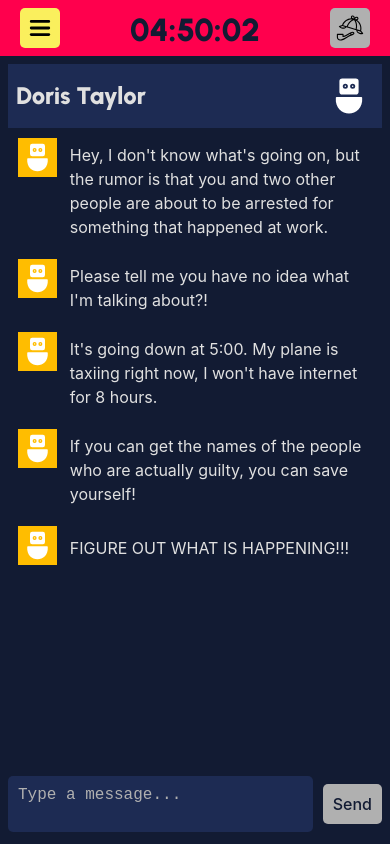
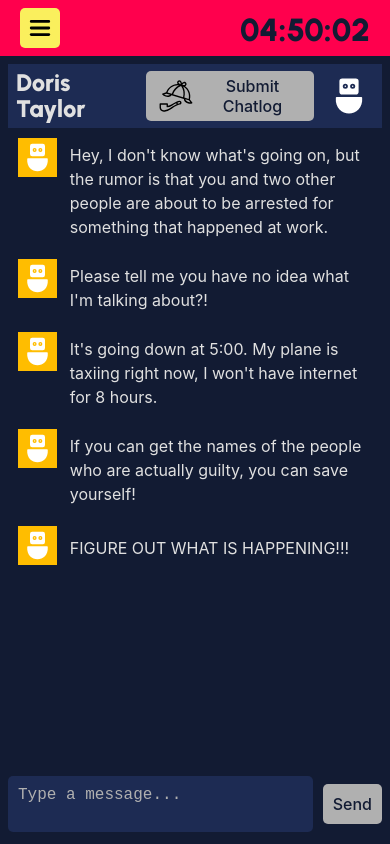
Before and after one commit to brendan-mcmahon/hot-goss, a React (Vite) app: page / in a window 390 px wide. Both pictures are taken after a click on the button "Start Game". Built offline with nearby package versions, Linux system fonts and the light colour scheme.

Commit message:
move evidence button

```diff
--- a/src/App.jsx
+++ b/src/App.jsx
@@ -121,8 +121,6 @@ function App() {
         {chats.length > 0 &&
           <>
             <Header
-              chats={chats}
-              currentChatId={currentChatId}
               openGameOverModal={gameOverModalOpener}
               resetSignal={resetClock}
               handleClockReset={handleClockReset}
@@ -143,12 +141,14 @@ function App() {
               addMessage={addMessage}
               playerName={playerName}
               setIsInfoPanelCollapsed={setIsInfoPanelCollapsed}
+              openGameOverModal={gameOverModalOpener}
             />
             <InfoPanel
               isCollapsed={!showInfoPanel}
               setIsCollapsed={setIsInfoPanelCollapsed}
               chats={chats}
-              currentChatId={currentChatId} />
+              currentChatId={currentChatId}
+              openGameOverModal={gameOverModalOpener} />
           </>}
       </div>
     </>
--- a/src/App.scss
+++ b/src/App.scss
@@ -37,10 +37,15 @@
       font-size: 2rem;
       transform: translateY(3px);
     }
-
+  }
   #evidence-button {
     // transform: translateY(4px);
-
+    display: flex;
+    margin: 10px;
+    .button-content{
+      display: flex;
+      align-items: center;
+    }
     &:hover {
       transform: scale(1.05);
     }
@@ -54,7 +59,6 @@
       }
     }
 
-    }
   }
 
   #InfoPanel {
@@ -221,9 +225,13 @@
       }
     }
 
-    .header {
     #evidence-button {
-        transform: translateY(0);
+      right: 0px;
+      .button-content{
+        display: flex;
+        align-items: center;
+        padding-left: 5px;
+        padding-right: 10px;
       }
     }
 
--- a/src/CharacterProfile.jsx
+++ b/src/CharacterProfile.jsx
@@ -2,8 +2,9 @@ import React from 'react';
 import "./CharacterProfile.scss";
 import ProgressBar from './ProgressBar';
 import botImage from './assets/bot.svg';
+import EvidenceButton from './EvidenceButton';
 
-const CharacterProfile = ({ character }) => {
+const CharacterProfile = ({ character, chats, currentChatId, openGameOverModal }) => {
     if (!character) return null;
 
     return (
@@ -11,7 +12,8 @@ const CharacterProfile = ({ character }) => {
             <div>
                 <h1>{character.Name}</h1>
             </div>
-            <img src={botImage} alt={character.Name} />
+            <EvidenceButton chats={chats} currentChatId={currentChatId} openGameOverModal={openGameOverModal} />
+            <img className='profile-picture' src={botImage} alt={character.Name} />
             <div className="profile-details">
                 <h2>{character.Job}</h2>
                 {/* <h3>{character.Guilty ? "Guilty" : "Innocent"}</h3> */}
--- a/src/CharacterProfile.scss
+++ b/src/CharacterProfile.scss
@@ -3,13 +3,13 @@
 #Character-Profile {
     display: grid;
     grid-template-columns: 1fr;
-    grid-template-rows: auto minmax(auto, 180px) auto;
+    grid-template-rows: auto auto auto;
 
     h1 {
         font-size: 2rem;
     }
 
-    img {
+    .profile-picture {
         width: 100%;
         height: 100%;
     }
--- /dev/null
+++ b/src/EvidenceButton.jsx
@@ -0,0 +1,27 @@
+import React from 'react';
+import { sendEvidence } from './openAiApiService';
+import sherlockIcon from './assets/sherlock.svg';
+
+const EvidenceButton = ({
+    chats,
+    currentChatId,
+    openGameOverModal
+}) => {
+
+    const disabled =
+        chats[currentChatId].messages.length === 0
+        || chats[currentChatId].user.BestFriend;
+
+    const submitEvidence = async () => {
+        const response = await sendEvidence(chats, currentChatId);
+        openGameOverModal(response.message);
+    };
+
+    return (<>
+
+        <button id="evidence-button" className="icon-button" disabled={disabled} onClick={submitEvidence}><div className='button-content'><img src={sherlockIcon} />Submit Chatlog</div></button>
+        </>
+    );
+};
+
+export default EvidenceButton;
--- a/src/Header.jsx
+++ b/src/Header.jsx
@@ -1,32 +1,17 @@
 import React from 'react';
-import { sendEvidence } from './openAiApiService';
 import Clock from './Clock';
-import sherlockIcon from './assets/sherlock.svg';
 import hamburgerIcon from './assets/hamburger.svg';
 
 const Header = ({
-    chats,
-    currentChatId,
     openGameOverModal,
     resetSignal,
     setIsSidebarCollapsed,
     isMobile
 }) => {
-
-    const disabled =
-        chats[currentChatId].messages.length === 0
-        || chats[currentChatId].user.BestFriend;
-
-    const submitEvidence = async () => {
-        const response = await sendEvidence(chats, currentChatId);
-        openGameOverModal(response.message);
-    };
-
     return (
         <header className="header">
             {isMobile && <button id="sidebar-button" className="icon-button" onClick={() => setIsSidebarCollapsed(c => !c)}><img src={hamburgerIcon} /></button>}
             <Clock resetSignal={resetSignal} openFailureModal={() => openGameOverModal("You ran out of time!")} />
-            <button id="evidence-button" className="icon-button" disabled={disabled} onClick={submitEvidence}><img src={sherlockIcon} /></button>
         </header>
     );
 };
--- a/src/InfoPanel.jsx
+++ b/src/InfoPanel.jsx
@@ -1,7 +1,7 @@
 import CharacterProfile from './CharacterProfile';
 import closeIcon from './assets/close.svg';
 
-const InfoPanel = ({ chats, currentChatId, isCollapsed, setIsCollapsed }) => {
+const InfoPanel = ({ chats, currentChatId, isCollapsed, setIsCollapsed, openGameOverModal }) => {
     const currentChat = chats[currentChatId];
 
     return (
@@ -12,7 +12,7 @@ const InfoPanel = ({ chats, currentChatId, isCollapsed, setIsCollapsed }) => {
                 >
                 <img src={closeIcon} />
             </button>
-            <CharacterProfile character={currentChat.user} />
+            <CharacterProfile character={currentChat.user} chats={chats} currentChatId={currentChatId} openGameOverModal={openGameOverModal}/>
         </div>
     );
 };
--- a/src/MainContent.jsx
+++ b/src/MainContent.jsx
@@ -2,8 +2,9 @@ import { useState, useEffect, useRef } from 'react';
 import Message from './Message';
 import "./Messages.scss";
 import botIcon from "./assets/bot.svg";
+import EvidenceButton from "./EvidenceButton"
 
-const MainContent = ({ playerName, chats, currentChatId, addMessage, isMobile, setIsInfoPanelCollapsed }) => {
+const MainContent = ({ playerName, chats, currentChatId, addMessage, isMobile, setIsInfoPanelCollapsed, openGameOverModal }) => {
   const [currentMessage, setCurrentMessage] = useState('');
   const [currentChat, setCurrentChat] = useState(chats[currentChatId]);
   const messages = currentChat.messages;
@@ -36,6 +37,7 @@ const MainContent = ({ playerName, chats, currentChatId, addMessage, isMobile, s
     <div className="main-content">
       <div className="profile-summary" onClick={() => setIsInfoPanelCollapsed(false)}>
         <h1>{currentChat.user.Name}</h1>
+        <EvidenceButton chats={chats} currentChatId={currentChatId} openGameOverModal={openGameOverModal}/>
         <img className="icon" src={botIcon} style={{}} alt="" />
       </div>
       <div id="Messages">
```
Also changed, not shown: 1 other file (tests, documents, lock files or other folders). Lines whose indentation alone changed are shown as unchanged.
